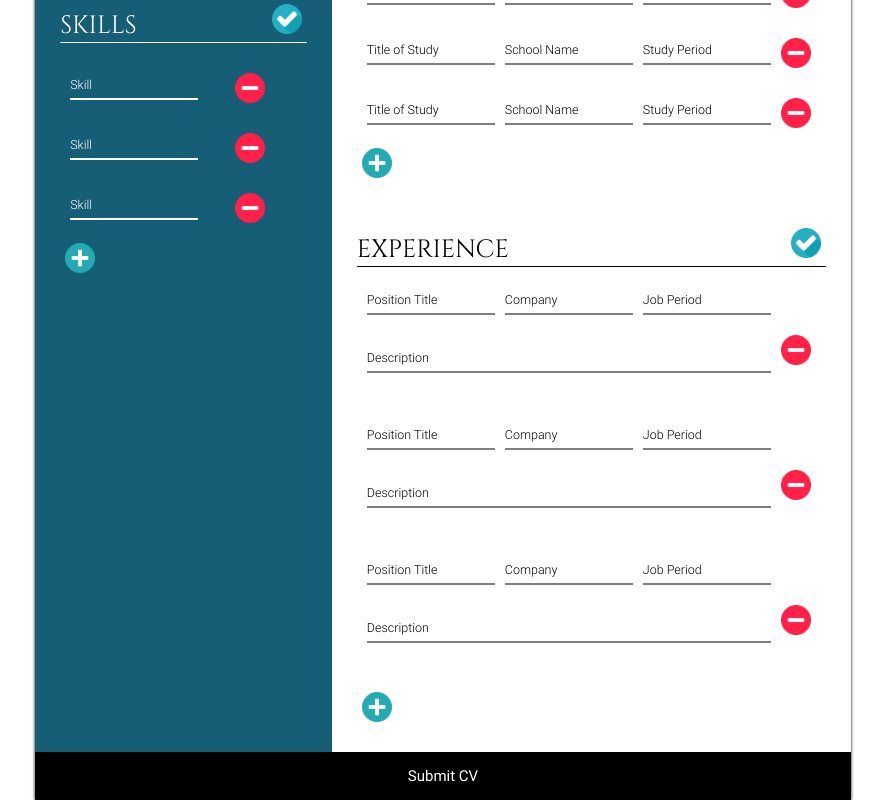
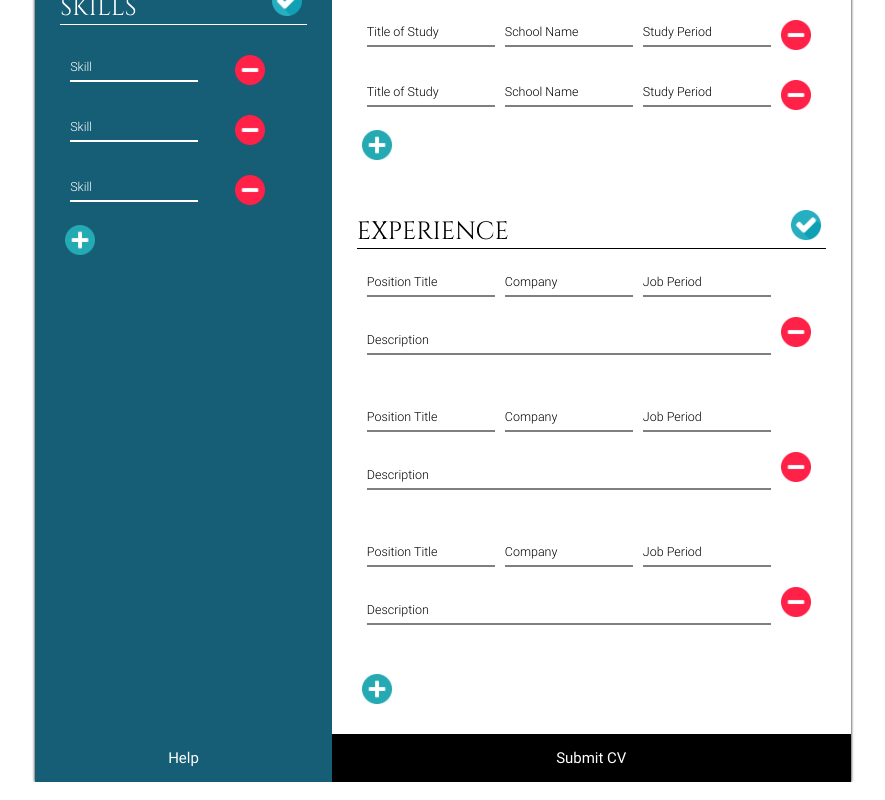
Before and after one commit to NestorNebula/cv-application, a React (Vite) app: page / in a window 1280 px wide. Shown: the part 335-1135 px from the top of the page, without its empty margins (197-1082 px from the left). Built offline with nearby package versions, Linux system fonts and the light colour scheme.

Commit message:
refactor: change help button position in the page

```diff
--- a/src/App.css
+++ b/src/App.css
@@ -102,8 +102,10 @@ section.experience {
   grid-area: 3 / 2 / 4 / 3;
 } */
 
-.submitbtndiv {
+.cvbuttons {
   grid-column: 1 / 3;
+  display: grid;
+  grid-template-columns: 1fr 1.75fr;
   background-color: black;
   text-align: center;
 }
--- a/src/App.jsx
+++ b/src/App.jsx
@@ -11,7 +11,6 @@ function App() {
   }
   return (
     <div className="cv">
-      <Dialog />
       <main>
         <div className="aside">
           <Section type="informations" cvsubmit={cvsubmit} />
@@ -23,7 +22,8 @@ function App() {
           <Section type="experience" cvsubmit={cvsubmit} />
         </div>
         {cvsubmit ? null : (
-          <div className="submitbtndiv">
+          <div className="cvbuttons">
+            <Dialog />
             <button className="cvsubmitbtn" onClick={updateCvSubmit}>
               Submit CV
             </button>
```
